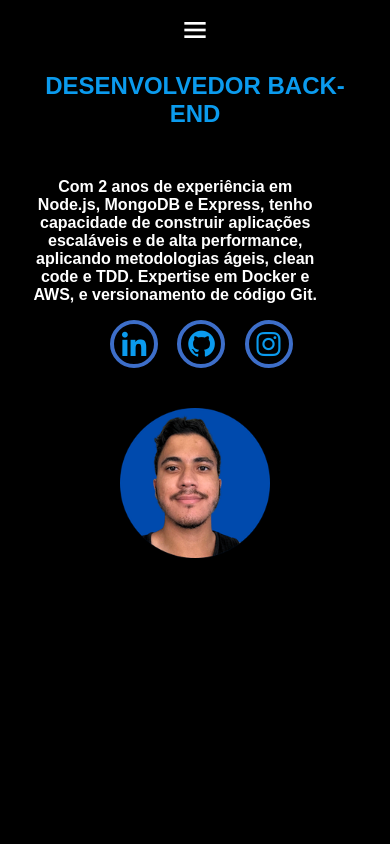
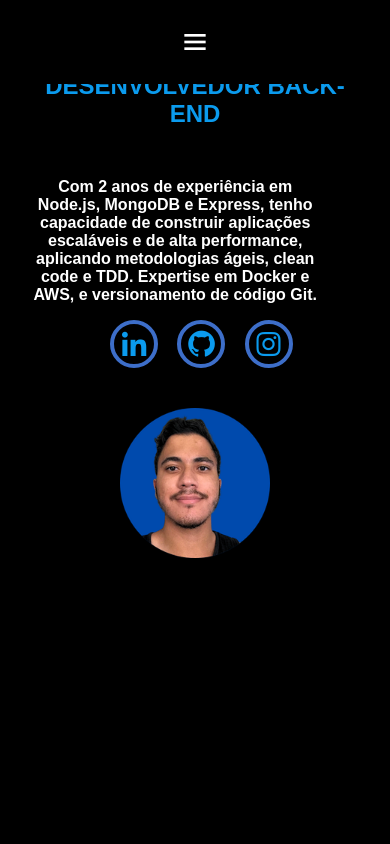
Before and after one commit to Cristian-Nascimento/portifolioCristian, a React (Vite) app: page / in a window 390 px wide. Shown: the top 844 px of the page. Built offline with nearby package versions, Linux system fonts and the light colour scheme.

Commit message:
fix: responsive

```diff
--- a/src/pages/Home/sections/HardSkills/HardSkills.css
+++ b/src/pages/Home/sections/HardSkills/HardSkills.css
@@ -59,7 +59,7 @@
 @media screen and (max-width: 1000px) {
     .hard-skills {
         padding: 5vh 5%;
-        height: auto;
+        height: 100%;
     }
 
     .hard-skills .headingSkills {
--- a/src/pages/Home/sections/Navbar/Navbar.css
+++ b/src/pages/Home/sections/Navbar/Navbar.css
@@ -37,6 +37,12 @@ body {
 }
 
 @media screen and (max-width: 815px) {
+
+    .navbar-header {
+        padding: 5vh 5%;
+        justify-content: center;
+    }
+
     #menu-icon {
         display: block;
     }
--- a/src/pages/Home/sections/SoftSkills/SoftSkills.css
+++ b/src/pages/Home/sections/SoftSkills/SoftSkills.css
@@ -53,6 +53,7 @@
 @media screen and (max-width: 768px) {
     .soft-skills {
         padding: 5vh 5%;
+        height: 100%;
     }
 
     .soft-skills .heading {
```
